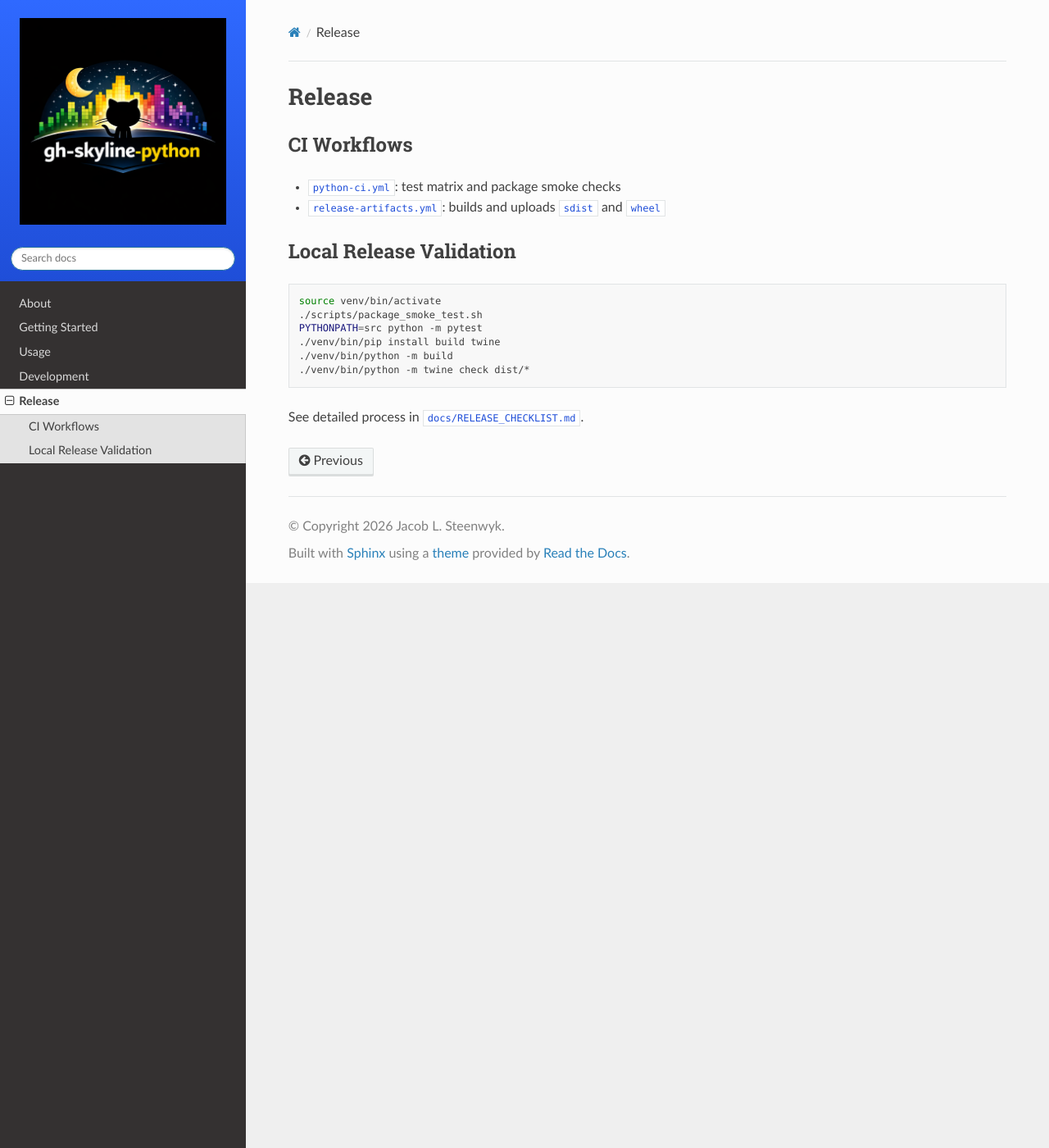
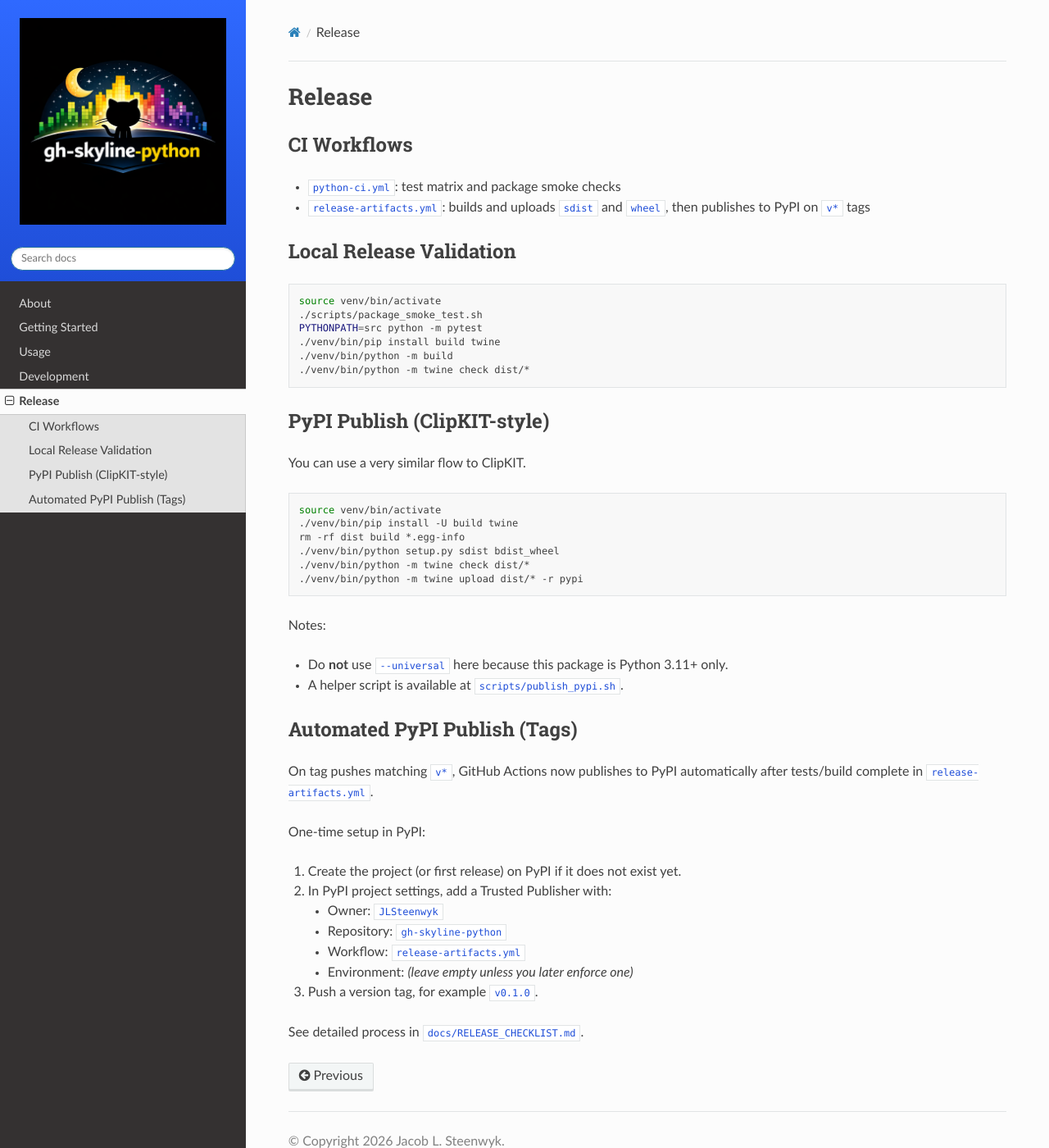
Before and after one commit to JLSteenwyk/gh-skyline-python, a Sphinx documentation site: the page built from docs/release/index.rst, in a window 1280 px wide and 1400 px high. Shown: the whole window at 82% size. Built offline with Sphinx 7.4.7 and the Read the Docs theme 3.1.0, drawn with Linux system fonts in a browser that asks for light colours.

Commit message:
Bump version to 0.1.1

```diff
--- a/docs/release/index.rst
+++ b/docs/release/index.rst
@@ -5,7 +5,7 @@ CI Workflows
 ------------
 
 - ``python-ci.yml``: test matrix and package smoke checks
-- ``release-artifacts.yml``: builds and uploads ``sdist`` and ``wheel``
+- ``release-artifacts.yml``: builds and uploads ``sdist`` and ``wheel``, then publishes to PyPI on ``v*`` tags
 
 Local Release Validation
 ------------------------
@@ -19,4 +19,41 @@ Local Release Validation
    ./venv/bin/python -m build
    ./venv/bin/python -m twine check dist/*
 
+PyPI Publish (ClipKIT-style)
+----------------------------
+
+You can use a very similar flow to ClipKIT.
+
+.. code-block:: shell
+
+   source venv/bin/activate
+   ./venv/bin/pip install -U build twine
+   rm -rf dist build *.egg-info
+   ./venv/bin/python setup.py sdist bdist_wheel
+   ./venv/bin/python -m twine check dist/*
+   ./venv/bin/python -m twine upload dist/* -r pypi
+
+Notes:
+
+- Do **not** use ``--universal`` here because this package is Python 3.11+ only.
+- A helper script is available at ``scripts/publish_pypi.sh``.
+
+Automated PyPI Publish (Tags)
+-----------------------------
+
+On tag pushes matching ``v*``, GitHub Actions now publishes to PyPI automatically
+after tests/build complete in ``release-artifacts.yml``.
+
+One-time setup in PyPI:
+
+1. Create the project (or first release) on PyPI if it does not exist yet.
+2. In PyPI project settings, add a Trusted Publisher with:
+
+   - Owner: ``JLSteenwyk``
+   - Repository: ``gh-skyline-python``
+   - Workflow: ``release-artifacts.yml``
+   - Environment: *(leave empty unless you later enforce one)*
+
+3. Push a version tag, for example ``v0.1.0``.
+
 See detailed process in ``docs/RELEASE_CHECKLIST.md``.
--- a/pyproject.toml
+++ b/pyproject.toml
@@ -4,7 +4,7 @@ build-backend = "setuptools.build_meta"
 
 [project]
 name = "gh-skyline-python"
-version = "0.1.0"
+version = "0.1.1"
 description = "Python MVP for generating GitHub Skyline STL models"
 readme = "README.md"
 requires-python = ">=3.11"
@@ -14,12 +14,15 @@ dependencies = [
 
 [project.optional-dependencies]
 dev = [
+  "build>=1.2.0",
   "pytest>=9.0.0",
   "pyyaml>=6.0.0",
+  "twine>=5.0.0",
 ]
 
 [project.scripts]
 gh-skyline = "gh_skyline.__main__:main"
+skyline = "gh_skyline.__main__:main"
 
 [tool.setuptools]
 package-dir = {"" = "src"}
--- /dev/null
+++ b/setup.py
@@ -0,0 +1,3 @@
+from setuptools import setup
+
+setup()
```
Also changed, not shown: docs/RELEASE_CHECKLIST.md (+22 -2 lines), 2 other files.
